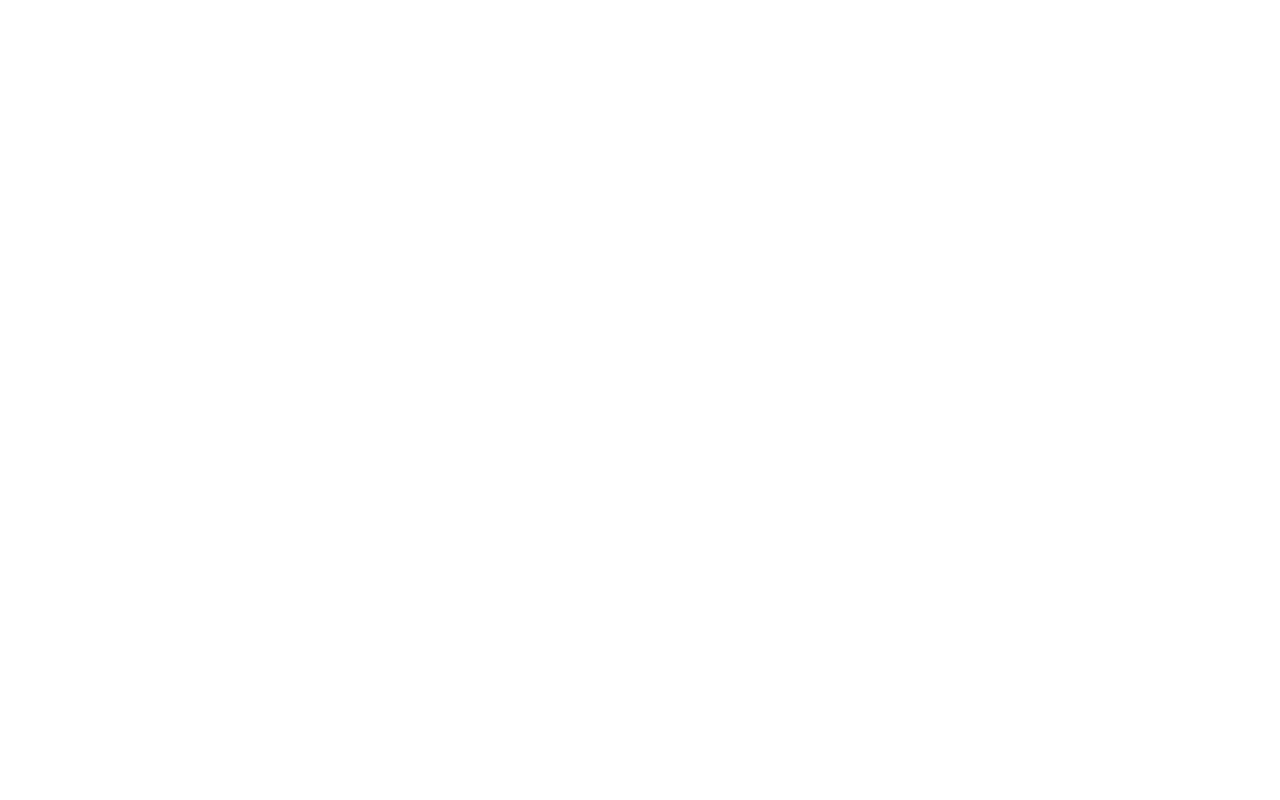
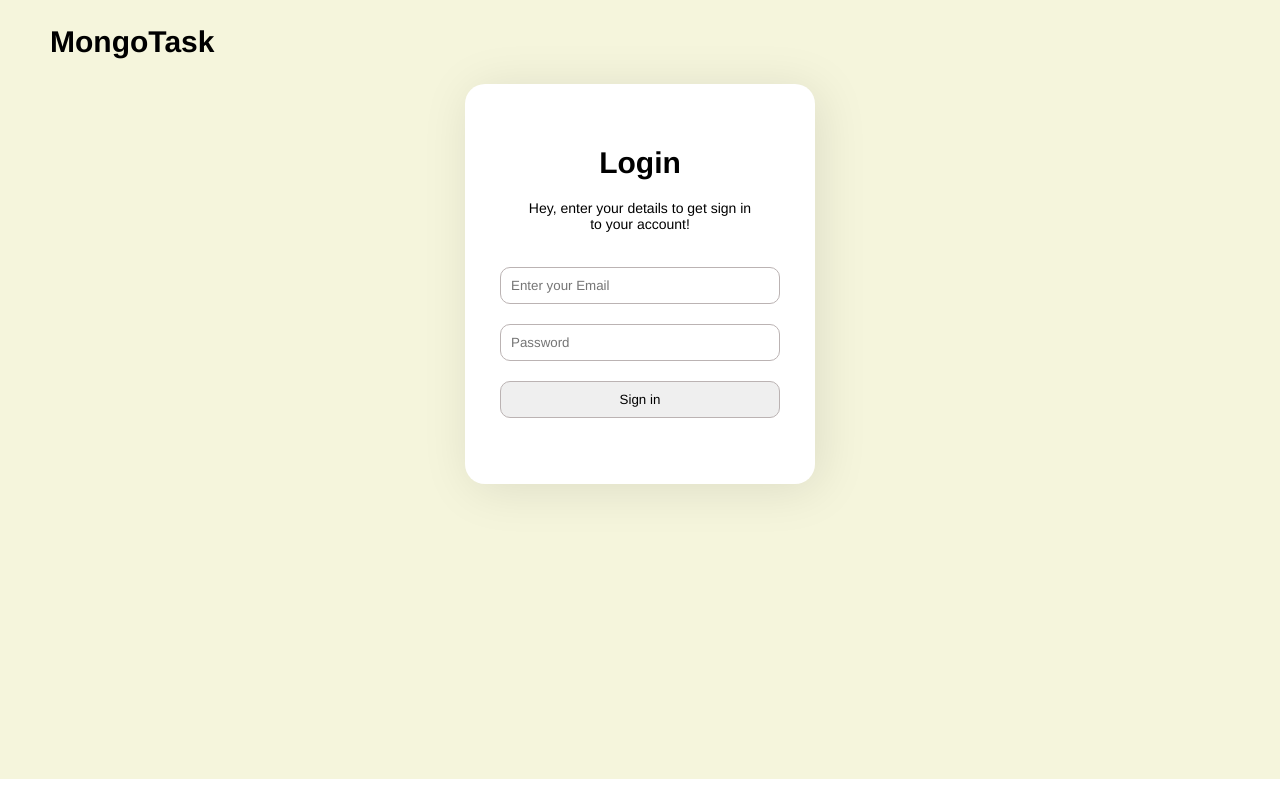
Before and after one commit to iamsaziya/MongoTask, a plain HTML site: page login.html in a window 1280 px wide. Drawn offline with nearby package versions, Linux system fonts and the light colour scheme.

Commit message:
login design processing

```diff
--- a/css/style.css
+++ b/css/style.css
@@ -1,12 +1,81 @@
-@import url('./fonts.css');
+@import url("./fonts.css");
 
-*{
-    margin: 0;
-    padding: 0;
-    box-sizing:border-box;
+*, *::after, *::before {
+  margin: 0;
+  padding: 0;
+  box-sizing: border-box;
 }
 
-html{
-    scroll-behavior: smooth;
-    font-size: 10px;
+input:focus{
+    outline: none;
 }
+
+button{
+    cursor: pointer;
+}
+
+html {
+  scroll-behavior: smooth;
+  font-size: 10px;
+}
+
+/* login sytles */
+.header {
+  padding: 2.5rem 5rem;
+  background-color: beige;
+}
+.header h1 {
+  font-size: 3rem;
+  font-weight: bold;
+  /* margin-top: 2rem; */
+}
+.container {
+  width: 100%;
+  height: calc(90vh - 2.5rem);
+  background-color: beige;
+  display: flex;
+  place-content: center;
+}
+.login-wrapper {
+  display: flex;
+  flex-direction: column;
+  /* place-content: cent; */
+  align-items: center;
+  justify-content: center;
+  height: 40rem;
+  width: 35rem;
+  border-radius: 2rem;
+  background-color: rgb(255, 255, 255);
+  box-shadow: 5px 5px 50px rgba(0, 0, 0, 0.1);
+  gap: 2rem;
+}
+
+.info h2 {
+  font-size: 3rem;
+  text-align: center;
+}
+
+.info p {
+  font-size: 1.4rem;
+  padding: 1rem;
+  text-align: center;
+  margin-top: 1rem;
+  width: 25rem;
+  word-wrap: break-word;
+}
+
+form {
+  height: 40%;
+  display: flex;
+  flex-direction: column;
+  place-content: center;
+
+  & input,
+  button {
+    padding: 1rem;
+    width: 28rem;
+    margin: 1rem 0;
+    border-radius: 1rem;
+    border: 1.5px solid #bbb3b3;
+  }
+}
--- a/login.html
+++ b/login.html
@@ -19,8 +19,37 @@
       }
     </style>
   </head>
+  <header class="header">
+    <h1>MongoTask</h1>
+  </header>
+
   <body>
+    <main>
+      <div class="container">
+        <div class="login-wrapper">
+          <div class="info">
+            <h2>Login</h2>
+            <p>Hey, enter your details to get sign in to your account!</p>
+          </div>
 
+          <form action="">
+            <input
+              type="email"
+              name="email"
+              id="email"
+              placeholder="Enter your Email"
+            />
+            <input
+            type="password"
+            name=""
+            id=""
+            placeholder="Password" />
+            <button type="submit">Sign in</button>
+          </form>
+
+        </div>
+      </div>
+    </main>
 
     <script src="js/main.js"></script>
   </body>
```
